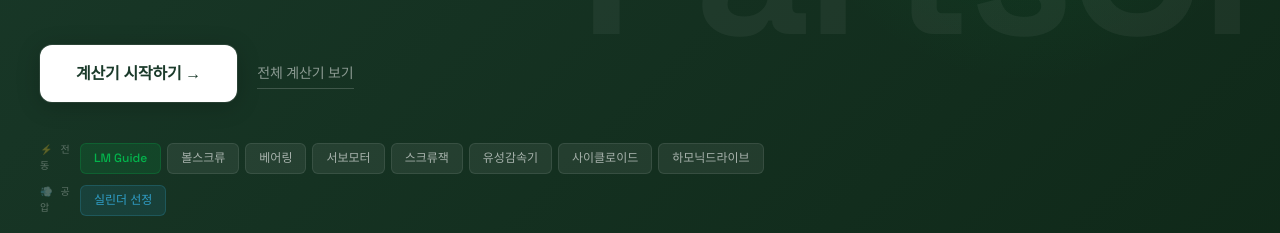
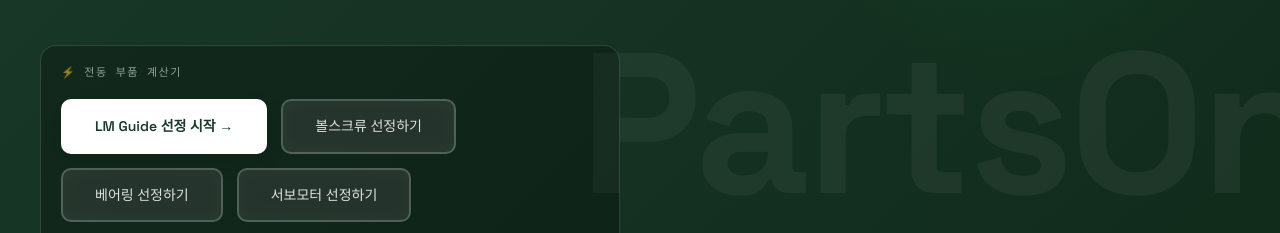
Before and after one commit to airpam-del/airpam-del.github.io, a website: page index.html in a window 1280 px wide. Shown: the part 554-787 px from the top of the page. Drawn offline with Linux system fonts and the light colour scheme; a web font is replaced by a local one.

Commit message:
hero: restore original CTA layout with improved colors

```diff
--- a/index.html
+++ b/index.html
@@ -199,111 +199,27 @@
       text-transform: uppercase;
       margin-bottom: 2px;
     }
-    /* hero CTA 재설계 */
-    .hero-cta { display: none; } /* 레거시, 더 이상 사용 안 함 */
-    .hero-actions {
-      display: flex;
-      align-items: center;
-      gap: 20px;
-      margin-bottom: 2.5rem;
+    /* hero CTA 박스 */
+    .hero-cta {
+      display: flex;
+      gap: 12px;
+      flex-wrap: wrap;
+      background: rgba(0,0,0,.25);
+      border: 1px solid rgba(255,255,255,.14);
+      border-radius: 16px;
+      padding: 18px 20px;
+      margin-bottom: 14px;
       animation: fadeInUp 0.8s var(--ease-out) 0.3s both;
-      flex-wrap: wrap;
-    }
-    .hero-btn-main {
-      display: inline-flex;
-      align-items: center;
-      gap: 10px;
-      background: #fff;
-      color: var(--accent-primary);
-      font-family: var(--font-display);
-      font-size: 16px;
-      font-weight: 700;
-      padding: 16px 36px;
-      border-radius: 12px;
-      text-decoration: none;
-      transition: all 0.3s var(--ease-out);
-      box-shadow: 0 4px 24px rgba(0,0,0,.2), 0 0 0 1px rgba(255,255,255,.1);
-      letter-spacing: -0.2px;
-    }
-    .hero-btn-main:hover {
-      transform: translateY(-3px);
-      box-shadow: 0 12px 40px rgba(0,0,0,.28), 0 0 0 1px rgba(255,255,255,.15);
-    }
-    .hero-btn-alt {
-      font-size: 14px;
-      color: rgba(255,255,255,.5);
-      text-decoration: none;
-      font-family: var(--font-display);
-      font-weight: 500;
-      padding: 4px 0;
-      border-bottom: 1px solid rgba(255,255,255,.18);
-      transition: all 0.2s;
-      letter-spacing: -0.1px;
-    }
-    .hero-btn-alt:hover {
-      color: rgba(255,255,255,.85);
-      border-color: rgba(255,255,255,.45);
-    }
-    /* 칩 링크 영역 */
-    .hero-chips {
-      display: flex;
-      flex-direction: column;
-      gap: 10px;
-      animation: fadeInUp 0.8s var(--ease-out) 0.45s both;
-    }
-    .hero-chip-row {
-      display: flex;
-      align-items: center;
-      gap: 6px;
-      flex-wrap: wrap;
-    }
-    .chip-cat {
-      font-size: 10px;
+      max-width: 580px;
+    }
+    .hero-cta-label {
+      width: 100%;
+      font-size: 11px;
       font-family: var(--font-mono);
-      color: rgba(255,255,255,.3);
-      letter-spacing: 1px;
+      color: rgba(255,255,255,.55);
+      letter-spacing: 1.5px;
       text-transform: uppercase;
-      flex-shrink: 0;
-      width: 34px;
-    }
-    .chip {
-      display: inline-flex;
-      align-items: center;
-      padding: 5px 13px;
-      border-radius: 6px;
-      font-size: 12px;
-      font-family: var(--font-display);
-      font-weight: 500;
-      text-decoration: none;
-      background: rgba(255,255,255,.07);
-      color: rgba(255,255,255,.6);
-      border: 1px solid rgba(255,255,255,.09);
-      transition: all 0.18s var(--ease-out);
-      white-space: nowrap;
-    }
-    .chip:hover {
-      background: rgba(255,255,255,.13);
-      color: #fff;
-      border-color: rgba(255,255,255,.18);
-      transform: translateY(-1px);
-    }
-    .chip-electric-first {
-      background: rgba(0,200,83,.12);
-      color: rgba(0,200,83,.85);
-      border-color: rgba(0,200,83,.2);
-    }
-    .chip-electric-first:hover {
-      background: rgba(0,200,83,.2);
-      color: #00C853;
-    }
-    .chip-pneu {
-      background: rgba(56,189,248,.1);
-      color: rgba(56,189,248,.75);
-      border-color: rgba(56,189,248,.18);
-    }
-    .chip-pneu:hover {
-      background: rgba(56,189,248,.18);
-      color: #38BDF8;
+      margin-bottom: 4px;
     }
     .electric-nav .nav-dropdown-toggle:hover,.electric-nav .nav-dropdown-toggle.open{color:var(--electric-icon) !important}
     .pneumatic-nav .nav-dropdown-toggle:hover,.pneumatic-nav .nav-dropdown-toggle.open{color:var(--pneumatic-icon) !important}
@@ -1299,26 +1215,20 @@
     <p class="hero-subtitle">
       데이터 기반 계산으로 정밀 부품을 빠르게 선정하세요.<br>ISO 표준 기반의 정확한 계산으로 카탈로그 검토 시간을 줄여드립니다.
     </p>
-    <div class="hero-actions">
-      <a href="lmguide.html" class="hero-btn-main">계산기 시작하기 →</a>
-      <a href="#tools" class="hero-btn-alt">전체 계산기 보기</a>
+    <div class="hero-cta">
+      <div class="hero-cta-label">⚡ 전동 부품 계산기</div>
+      <a href="lmguide.html" class="btn-primary">LM Guide 선정 시작 →</a>
+      <a href="ballscrew.html" class="btn-ghost">볼스크류 선정하기</a>
+      <a href="bearing.html" class="btn-ghost">베어링 선정하기</a>
+      <a href="servo_motor.html" class="btn-ghost">서보모터 선정하기</a>
+      <a href="screwjack.html" class="btn-ghost">스크류잭 선정하기</a>
+      <a href="planetary-gearbox.html" class="btn-ghost">유성 감속기 선정하기</a>
+      <a href="cycloidal-gearbox.html" class="btn-ghost">사이클로이드 선정하기</a>
+      <a href="harmonic-drive.html" class="btn-ghost">하모닉 드라이브 선정하기</a>
     </div>
-    <div class="hero-chips">
-      <div class="hero-chip-row">
-        <span class="chip-cat">⚡ 전동</span>
-        <a href="lmguide.html" class="chip chip-electric-first">LM Guide</a>
-        <a href="ballscrew.html" class="chip">볼스크류</a>
-        <a href="bearing.html" class="chip">베어링</a>
-        <a href="servo_motor.html" class="chip">서보모터</a>
-        <a href="screwjack.html" class="chip">스크류잭</a>
-        <a href="planetary-gearbox.html" class="chip">유성감속기</a>
-        <a href="cycloidal-gearbox.html" class="chip">사이클로이드</a>
-        <a href="harmonic-drive.html" class="chip">하모닉드라이브</a>
-      </div>
-      <div class="hero-chip-row">
-        <span class="chip-cat">💨 공압</span>
-        <a href="pneumatic-cylinder.html" class="chip chip-pneu">실린더 선정</a>
-      </div>
+    <div class="hero-cta" style="border-color:rgba(56,189,248,.2);margin-top:0">
+      <div class="hero-cta-label" style="color:rgba(56,189,248,.7)">💨 공압 부품 계산기</div>
+      <a href="pneumatic-cylinder.html" class="btn-primary" style="background:#1A3A5C;color:#fff;border-color:#1A3A5C">실린더 선정 시작 →</a>
     </div>
   </div>
 </div>
```
